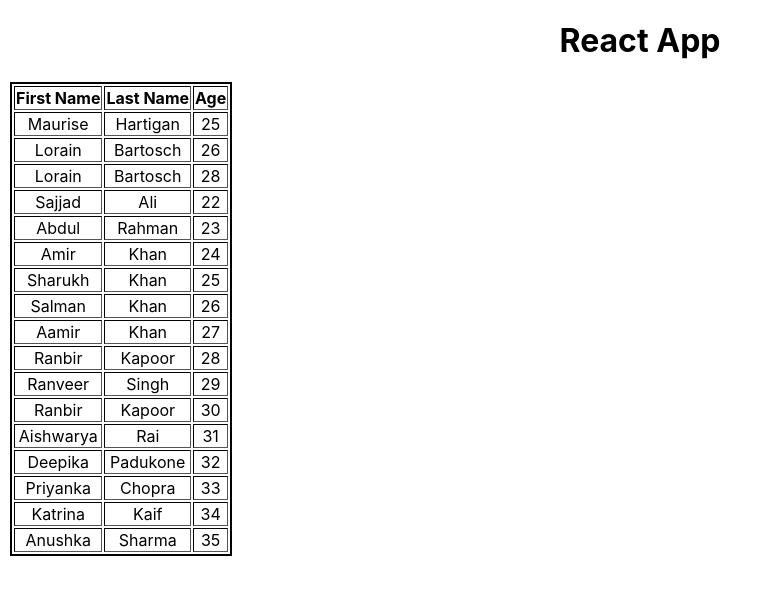
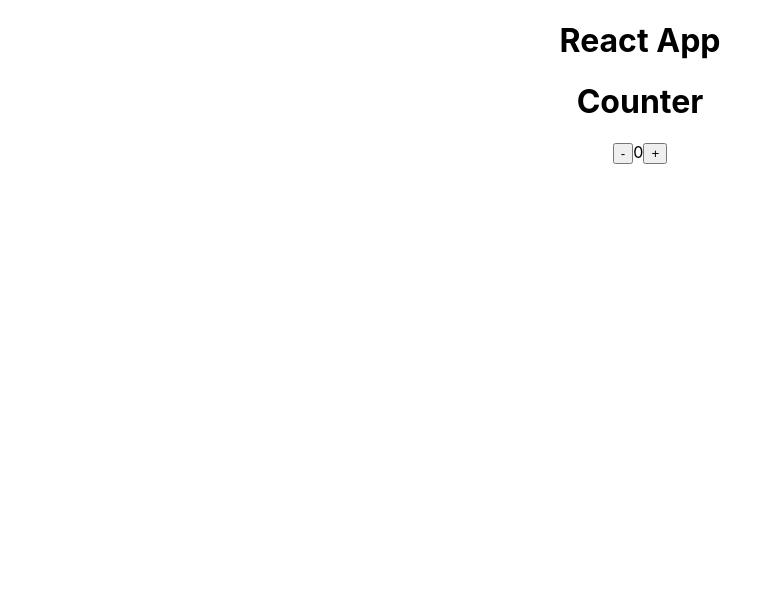
Before and after one commit to SajjadAli54/reactjs, a React (Create React App) app in the folder Lecture 03/hello-world/: page / in a window 1280 px wide. Shown: the top 594 px of the page, without its empty margins (0-773 px from the left). Built offline with nearby package versions, Linux system fonts and the light colour scheme.

Commit message:
Worked React hook useState

```diff
--- a/Lecture 03/hello-world/src/App.js
+++ b/Lecture 03/hello-world/src/App.js
@@ -1,11 +1,11 @@
 import "./App.css";
-import UseTable from "./Components/table/useTable";
+import Counter from "./Components/counter/counter.jsx";
 
 function App() {
   return (
     <div className="App">
       <h1>React App</h1>
-      <UseTable />
+      <Counter />
     </div>
   );
 }
--- /dev/null
+++ b/Lecture 03/hello-world/src/Components/counter/counter.jsx
@@ -0,0 +1,41 @@
+import React, { useState } from "react";
+
+/**
+ * React Hooks
+ *
+ * useState
+ *  - useState is a Hook that lets you add React state to function components.
+ *  - useState returns a pair: the current state value and a function that lets you update it.
+ *  - useState is similar to this.state in a class, except it doesn’t merge the old and new state together.
+ *  - useState is a new way to use the exact same capabilities that this.state provides in a class.
+ *  - useState is a Hook (we’ll talk about what this means in a moment). We call it inside a function component to add some local state to it.
+ *  - React will preserve this state between re-renders.
+ *  - It must not be called conditionally because that would prevent React from tracking it.
+ *  - It also must not be called nested in another function because that would make it a local variable that would be re-initialized on every render.
+ *  - Hooks don’t work inside classes. But you can use them instead of writing classes.
+ *  - Hooks are functions that let you “hook into” React state and lifecycle features from function components.
+ *
+ */
+
+function Counter() {
+  const [count, setCount] = useState(() => 0);
+
+  const handleIncrement = () => {
+    setCount((prevCount) => prevCount + 1);
+  };
+
+  const handleDecrement = () => {
+    setCount((prevCount) => prevCount - 1);
+  };
+
+  return (
+    <>
+      <h1>Counter</h1>
+      <button onClick={handleDecrement}>-</button>
+      <span>{count}</span>
+      <button onClick={handleIncrement}>+</button>
+    </>
+  );
+}
+
+export default Counter;
```
